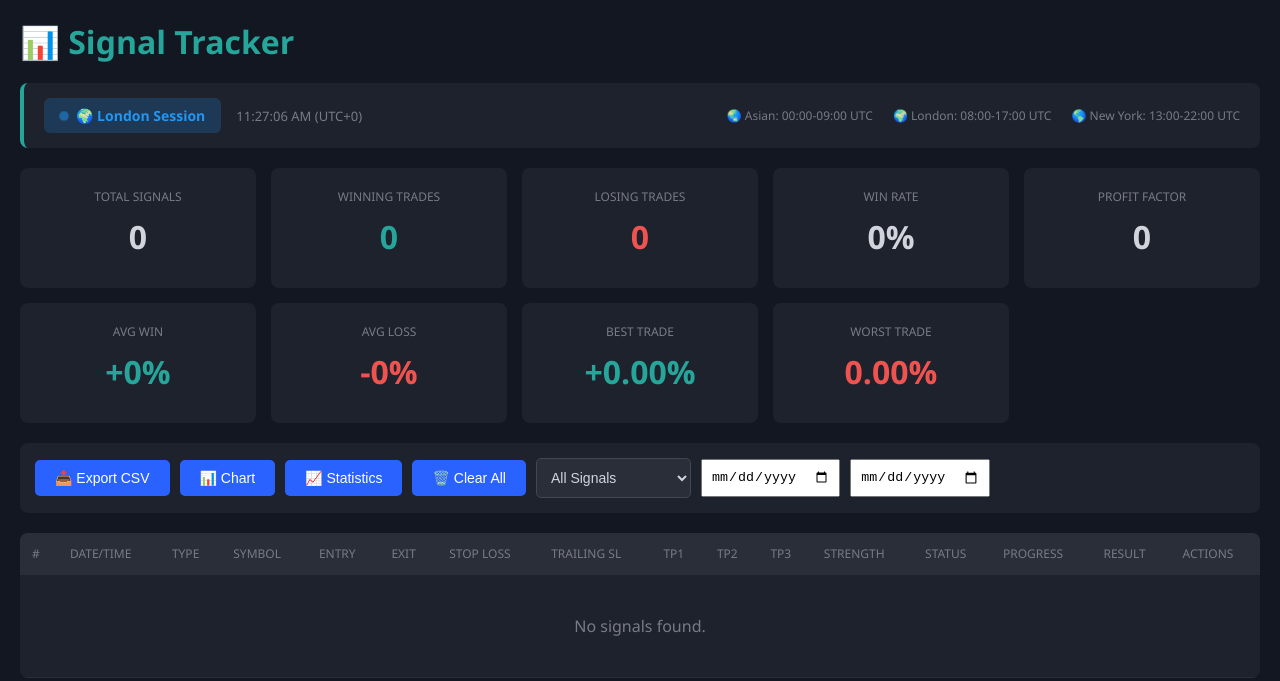
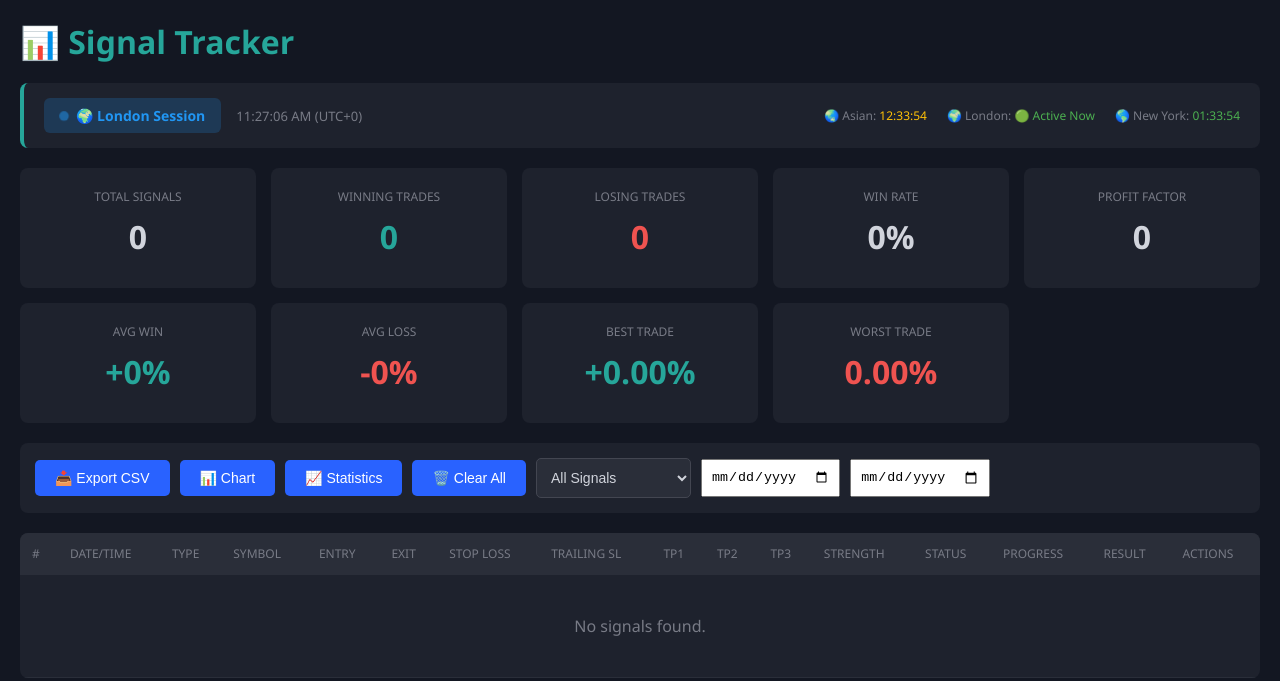
Before and after one commit to hritthikroy/TRADEBOT, a plain HTML site: page signal-tracker.html in a window 1280 px wide. Drawn offline with Linux system fonts and the light colour scheme.

Commit message:
Add countdown timers for upcoming trading sessions, show 'Active Now' for current sessions

```diff
--- a/signal-tracker.html
+++ b/signal-tracker.html
@@ -419,13 +419,13 @@
             </div>
             <div class="session-details">
                 <div class="session-detail">
-                    <span>🌏 Asian: 00:00-09:00 UTC</span>
+                    <span>🌏 Asian: <span id="asianCountdown">--:--:--</span></span>
                 </div>
                 <div class="session-detail">
-                    <span>🌍 London: 08:00-17:00 UTC</span>
+                    <span>🌍 London: <span id="londonCountdown">--:--:--</span></span>
                 </div>
                 <div class="session-detail">
-                    <span>🌎 New York: 13:00-22:00 UTC</span>
+                    <span>🌎 New York: <span id="nyCountdown">--:--:--</span></span>
                 </div>
             </div>
         </div>
@@ -585,6 +585,29 @@
             return { session, sessionClass, timeString };
         }
 
+        function getNextSessionTime(sessionStartHour) {
+            const now = new Date();
+            const utcHour = now.getUTCHours();
+
+            let hoursUntil = sessionStartHour - utcHour;
+            if (hoursUntil <= 0) {
+                hoursUntil += 24; // Next day
+            }
+
+            const minutesUntil = 60 - now.getUTCMinutes();
+            const secondsUntil = 60 - now.getUTCSeconds();
+
+            let totalSeconds = (hoursUntil * 3600) + (minutesUntil * 60) + secondsUntil - 3600;
+
+            if (totalSeconds < 0) totalSeconds += 86400;
+
+            const hours = Math.floor(totalSeconds / 3600);
+            const minutes = Math.floor((totalSeconds % 3600) / 60);
+            const seconds = totalSeconds % 60;
+
+            return `${String(hours).padStart(2, '0')}:${String(minutes).padStart(2, '0')}:${String(seconds).padStart(2, '0')}`;
+        }
+
         function updateSessionIndicator() {
             const { session, sessionClass, timeString } = getCurrentSession();
             const badge = document.getElementById('sessionBadge');
@@ -595,6 +618,40 @@
                 badge.className = `session-badge ${sessionClass}`;
                 name.textContent = session;
                 time.textContent = timeString;
+            }
+
+            // Update countdowns
+            const now = new Date();
+            const utcHour = now.getUTCHours();
+
+            // Asian session countdown
+            const asianEl = document.getElementById('asianCountdown');
+            if (utcHour >= 0 && utcHour < 9) {
+                asianEl.textContent = '🟢 Active Now';
+                asianEl.style.color = '#4caf50';
+            } else {
+                asianEl.textContent = getNextSessionTime(0);
+                asianEl.style.color = '#ffc107';
+            }
+
+            // London session countdown
+            const londonEl = document.getElementById('londonCountdown');
+            if (utcHour >= 8 && utcHour < 17) {
+                londonEl.textContent = '🟢 Active Now';
+                londonEl.style.color = '#4caf50';
+            } else {
+                londonEl.textContent = getNextSessionTime(8);
+                londonEl.style.color = '#2196f3';
+            }
+
+            // New York session countdown
+            const nyEl = document.getElementById('nyCountdown');
+            if (utcHour >= 13 && utcHour < 22) {
+                nyEl.textContent = '🟢 Active Now';
+                nyEl.style.color = '#4caf50';
+            } else {
+                nyEl.textContent = getNextSessionTime(13);
+                nyEl.style.color = '#4caf50';
             }
         }
 
```
